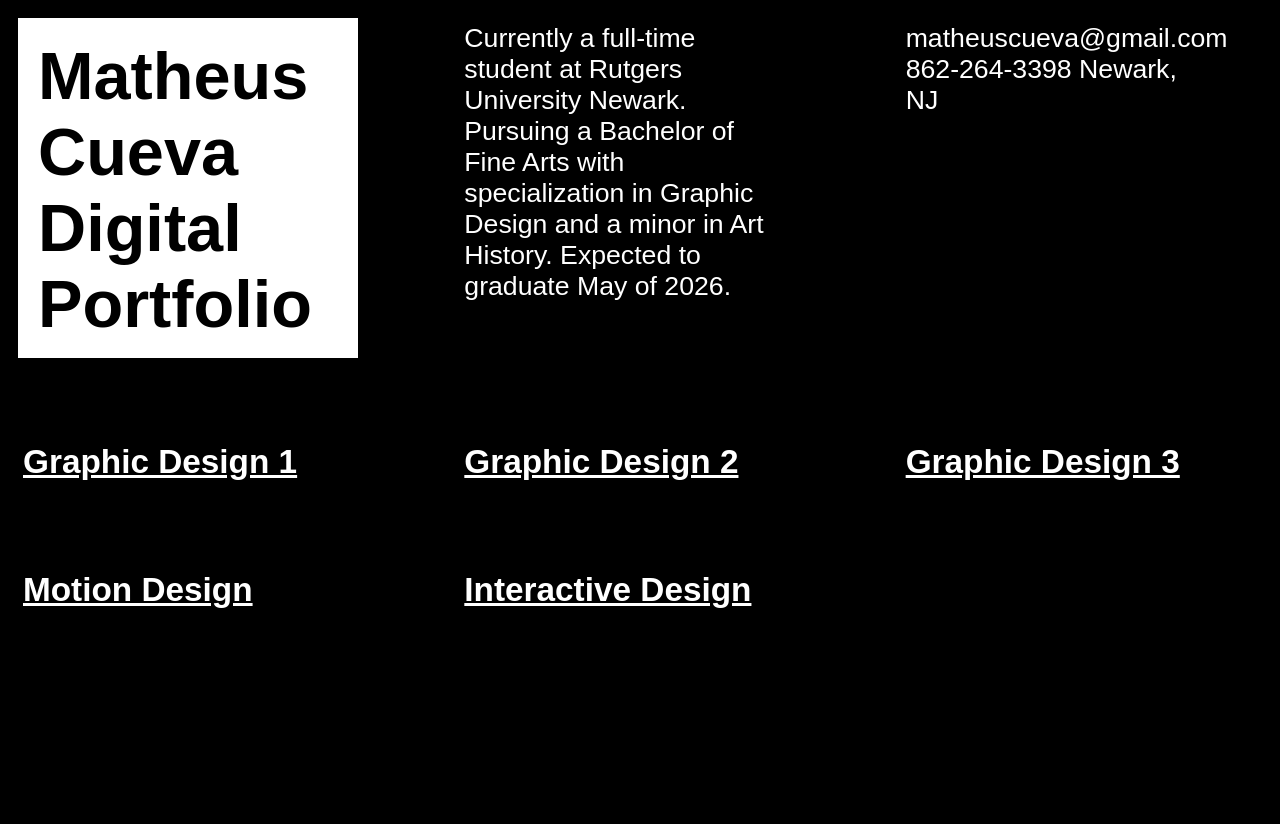
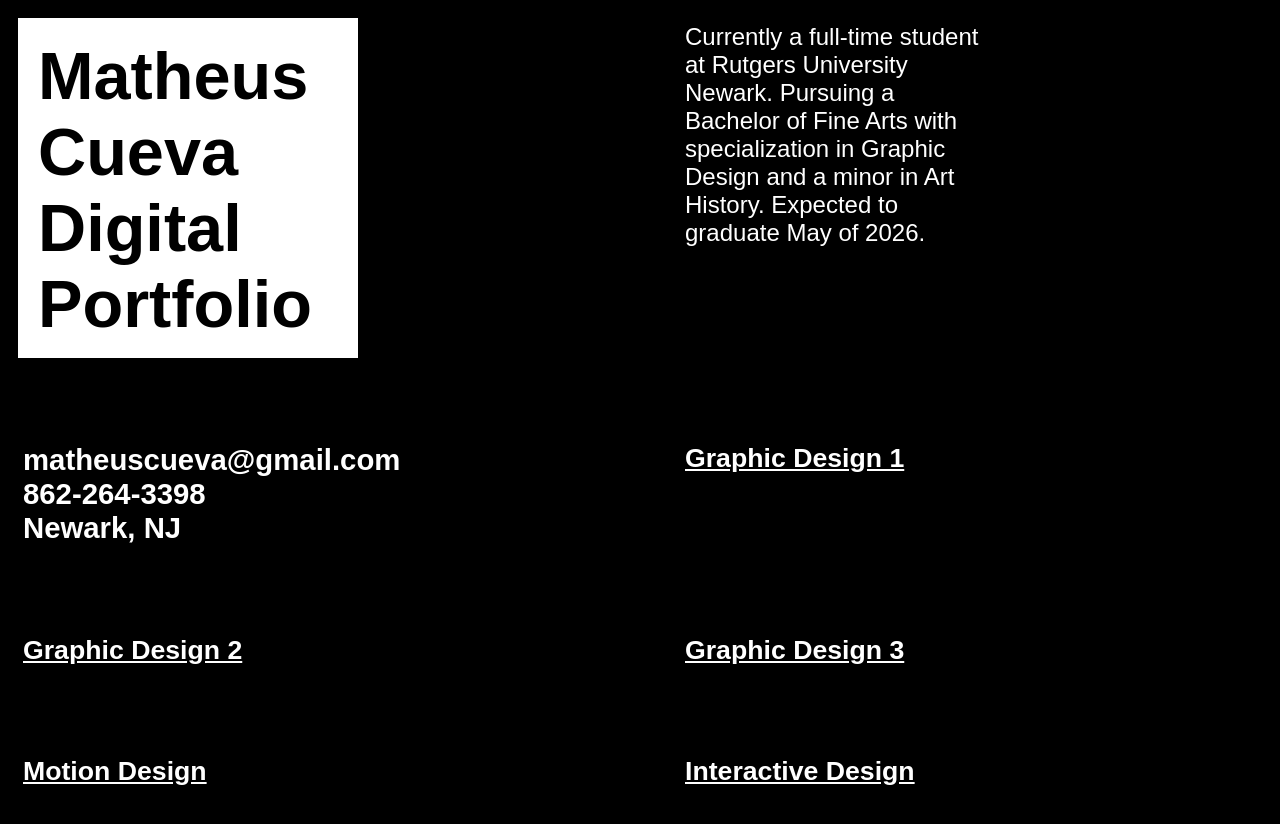
Before and after one commit to Matheuscueva/MCDP, a plain HTML site: page index.html in a window 1280 px wide. Before the commit the page ends 800 px from the top, so only its background shows below. Drawn offline with Linux system fonts and the light colour scheme.

Commit message:
Update Portfolio.css

```diff
--- a/Portfolio.css
+++ b/Portfolio.css
@@ -6,7 +6,7 @@ body{
 	padding: 10px;
 	display: grid;
 	gap: 5rem;
-	grid-template-columns: 1fr 1fr 1fr;
+	grid-template-columns: 1fr 1fr;
 }
 
 #name{
@@ -25,7 +25,7 @@ body{
 	text-align: left;
 	font-family: sans-serif;
 	color: white;
-	font-size: 20pt;
+	font-size: 18pt;
 	padding: 5px;
 	width: 300px
 }
@@ -33,8 +33,9 @@ body{
 #contact{
 	text-align: left;
 	font-family: sans-serif;
+	font-weight: bold;
 	color: white;
-	font-size: 20pt;
+	font-size: 22pt;
 	padding: 5px;
 	width: 300px;
 }
@@ -43,7 +44,7 @@ body{
 	text-align: left;
 	font-family: sans-serif;
 	color: white;
-	font-size: 25pt;
+	font-size: 20pt;
 	padding: 5px;
 	font-weight: bold;
 }
@@ -52,7 +53,7 @@ body{
 	text-align: left;
 	font-family: sans-serif;
 	color: white;
-	font-size: 25pt;
+	font-size: 20pt;
 	padding: 5px;
 	font-weight: bold;
 }
@@ -61,7 +62,7 @@ body{
 	text-align: left;
 	font-family: sans-serif;
 	color: white;
-	font-size: 25pt;
+	font-size: 20pt;
 	padding: 5px;
 	font-weight: bold;
 }
@@ -70,7 +71,7 @@ body{
 	text-align: left;
 	font-family: sans-serif;
 	color: white;
-	font-size: 25pt;
+	font-size: 20pt;
 	padding: 5px;
 	font-weight: bold;
 }
@@ -79,7 +80,7 @@ body{
 	text-align: left;
 	font-family: sans-serif;
 	color: white;
-	font-size: 25pt;
+	font-size: 20pt;
 	padding: 5px;
 	font-weight: bold;
 }
```
